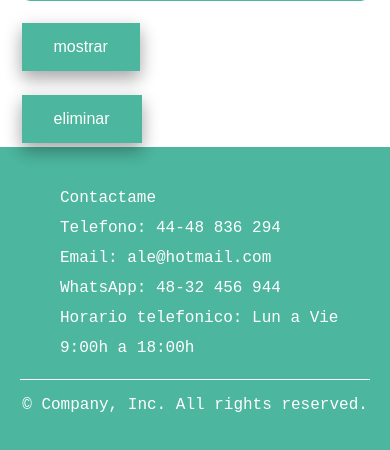
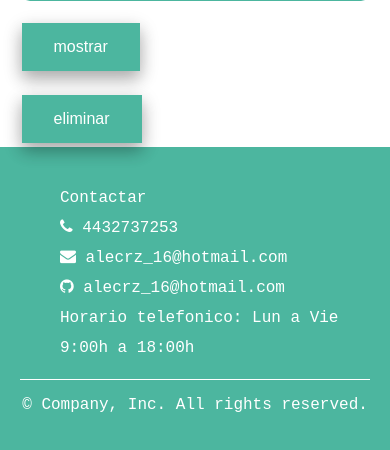
Before and after one commit to alecy1/Colors, a PHP site: page /formverde.php in a window 390 px wide. Shown: the part 428-878 px from the top of the page. Run offline with PHP 8.4, Linux system fonts and the light colour scheme.

Commit message:
Agregue 3 Font Awesome icons en el footer. Las clases son fa fa-phone, fa fa-envelope, fa fa-github.

```diff
--- a/formverde.php
+++ b/formverde.php
@@ -2,6 +2,8 @@
 <html>
 <head>
 <title>Lista de quehaceres</title>
+<meta name="viewport" content="width=device-width, initial-scale=1">
+<link rel="stylesheet" href="https://cdnjs.cloudflare.com/ajax/libs/font-awesome/4.7.0/css/font-awesome.min.css">
 <link id="estilos" rel="stylesheet" href="./style/verde.css">
 </head>
 <body>
@@ -46,10 +48,10 @@
     <div class="row">
       <div class="col- col-sm-6 col-md-6 col-lg-6 col-xl-6 col-xxl-6">
         <ul class="menu-footer">
-          <li class="menu-li">Contactame</li>
-          <li class="menu-li">Telefono: 44-48 836 294</li>
-          <li class="menu-li">Email: ale@hotmail.com</li>
-          <li class="menu-li">WhatsApp: 48-32 456 944</li>
+          <li class="menu-li">Contactar</li>
+          <li class="menu-li"><i class="fa fa-phone"></i> 4432737253</li>
+          <li class="menu-li"><i class="fa fa-envelope"></i> alecrz_16@hotmail.com</li>
+          <li class="menu-li"><i class="fa fa-github"></i> alecrz_16@hotmail.com</li>
           <li class="menu-li">Horario telefonico: Lun a Vie 9:00h a 18:00h</li>
         </ul>
       </div>
```
